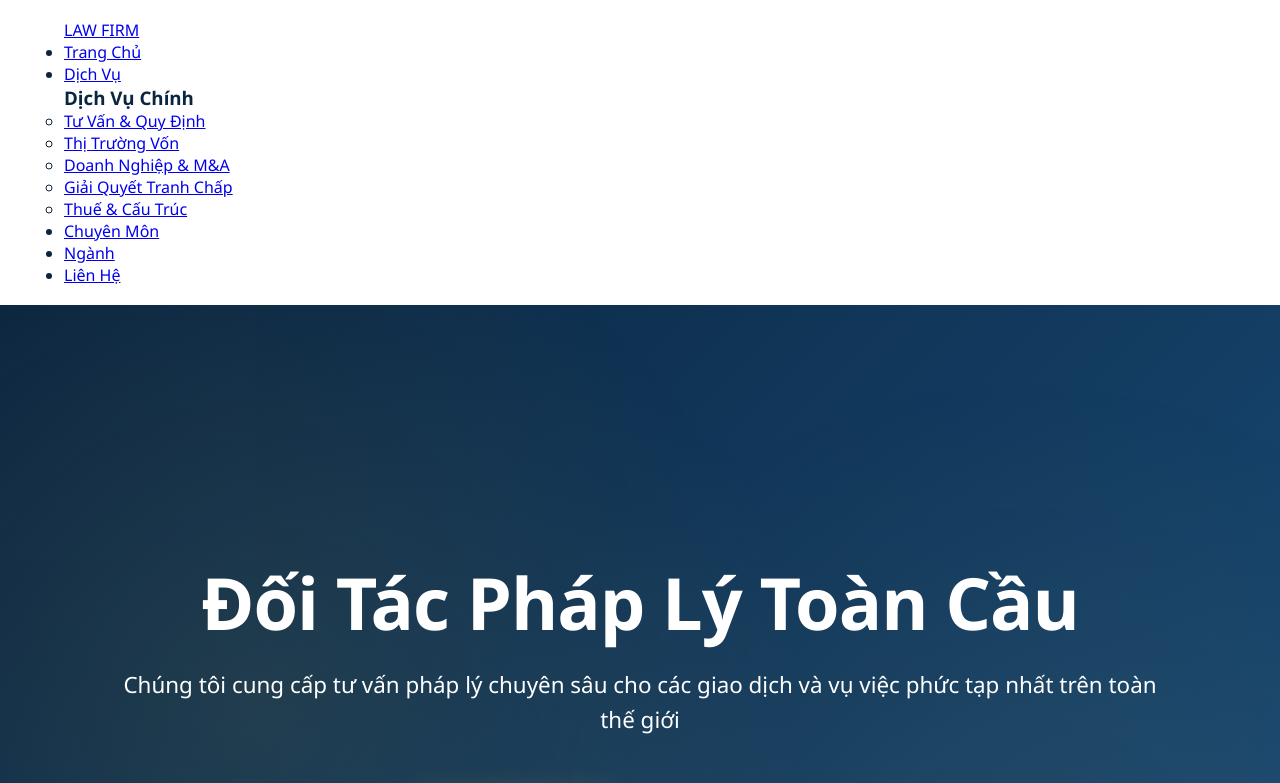
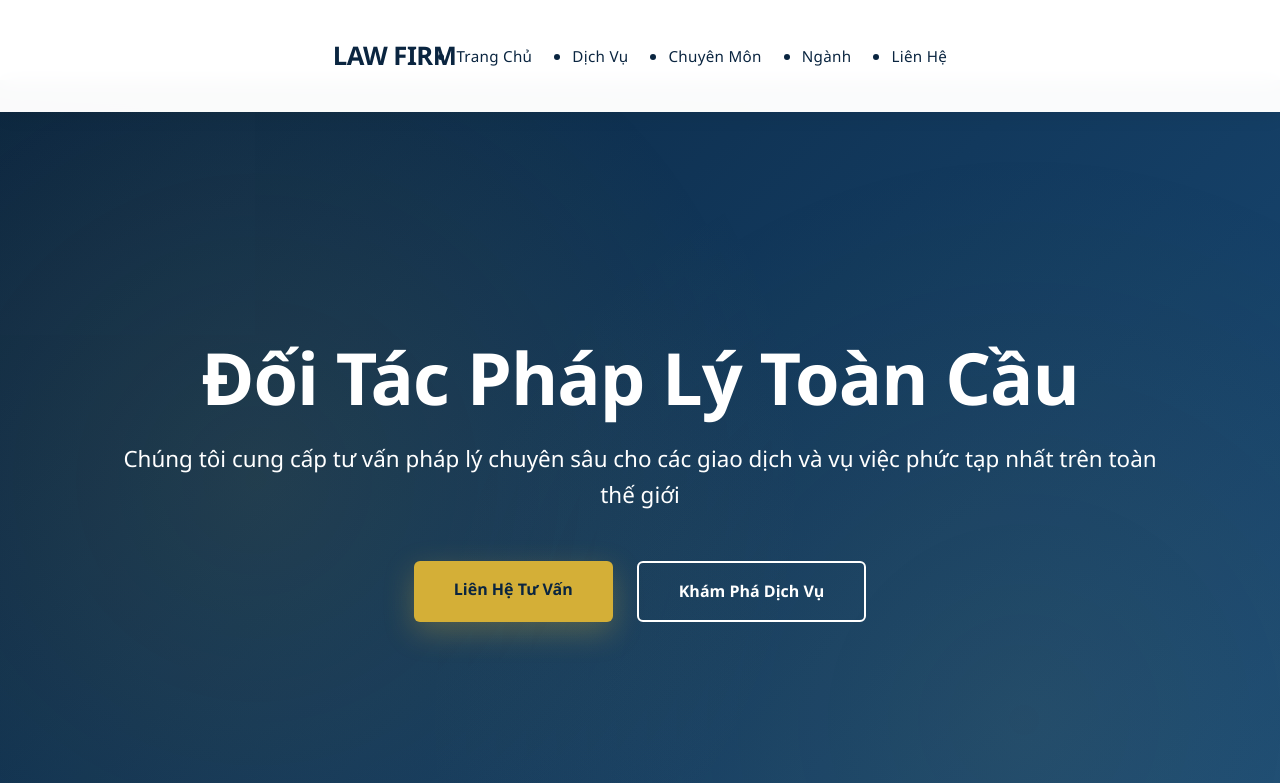
Before and after one commit to duogbachdev/professional-law-firm-website, a website: page index.html in a window 1280 px wide. Shown: the top 783 px of the page. Drawn offline with Linux system fonts and the light colour scheme.

Commit message:
Fix header layout: hide mega menu and fix navigation display

```diff
--- a/index.html
+++ b/index.html
@@ -58,6 +58,78 @@
     <link rel="stylesheet" href="assets/css/footer.css">
     <link rel="stylesheet" href="assets/css/animations.css">
     <link rel="stylesheet" href="assets/css/responsive.css">
+
+    <!-- Fix header layout -->
+    <style>
+        /* Fix mega menu display */
+        .mega-menu {
+            display: none !important;
+        }
+
+        /* Fix navigation layout */
+        .nav-list {
+            display: flex !important;
+            flex-direction: row !important;
+            gap: 2.5rem !important;
+        }
+
+        .nav-list li {
+            position: relative !important;
+        }
+
+        /* Ensure header is fixed and proper height */
+        .nav {
+            position: fixed !important;
+            top: 0 !important;
+            left: 0 !important;
+            width: 100% !important;
+            background: rgba(255, 255, 255, 0.98) !important;
+            backdrop-filter: blur(10px) !important;
+            box-shadow: 0 2px 20px rgba(0,0,0,0.08) !important;
+            z-index: 1000 !important;
+            transition: all 0.3s ease !important;
+        }
+
+        .nav-container {
+            display: flex !important;
+            justify-content: space-between !important;
+            align-items: center !important;
+            padding: 1.2rem 5% !important;
+            max-width: 1600px !important;
+            margin: 0 auto !important;
+        }
+
+        .nav-logo {
+            font-size: 1.6rem !important;
+            font-weight: 700 !important;
+            color: var(--navy) !important;
+            text-decoration: none !important;
+            letter-spacing: -0.5px !important;
+        }
+
+        .nav-link {
+            text-decoration: none !important;
+            color: var(--navy) !important;
+            font-weight: 500 !important;
+            font-size: 0.95rem !important;
+            transition: color 0.3s !important;
+            letter-spacing: 0.3px !important;
+        }
+
+        .nav-link:hover {
+            color: var(--gold) !important;
+        }
+
+        /* Hide mobile menu toggle on desktop */
+        .nav-toggle {
+            display: none !important;
+        }
+
+        /* Add padding to body for fixed header */
+        body {
+            padding-top: 80px !important;
+        }
+    </style>
 </head>
 <body>
     <!-- Progress Bar -->
```
